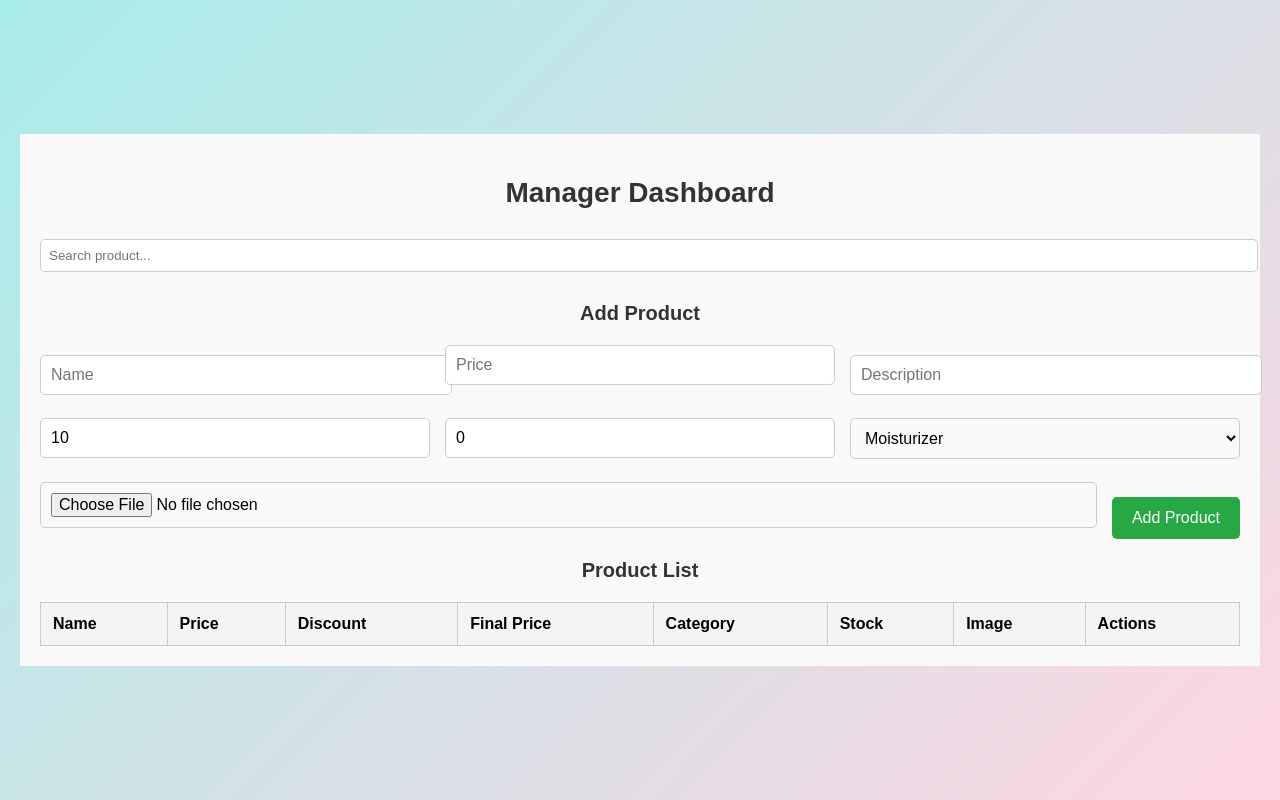
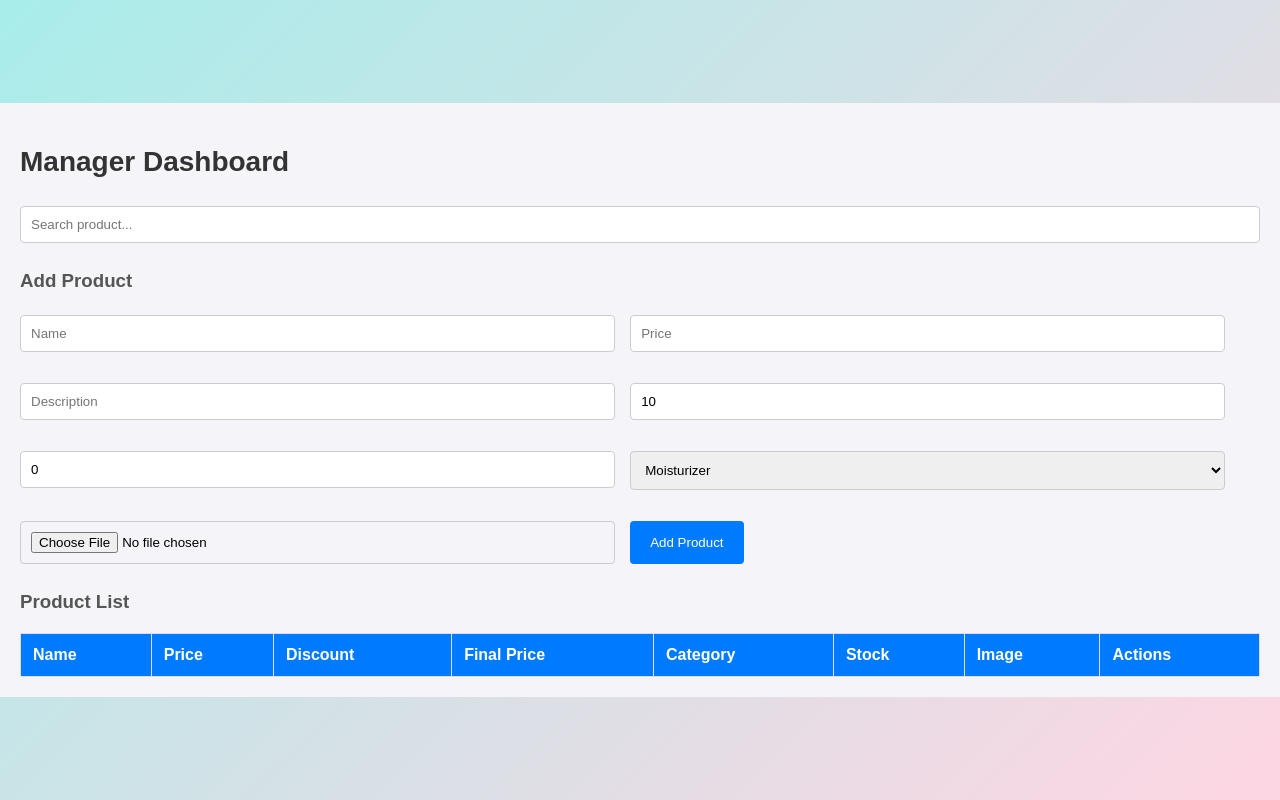
Before and after one commit to Hiiiiiiiii11/Spring2025SWD392_NET1707_G6_FE, a React (Create React App) app: page /manager in a window 1280 px wide. Built offline with nearby package versions, Linux system fonts and the light colour scheme.

Commit message:
cssagain

```diff
--- a/src/pages/Manager.css
+++ b/src/pages/Manager.css
@@ -1,132 +1,114 @@
-/* Container chính */
+/* General styles */
 .manager-container {
-  max-width: 1200px;
-  margin: 0 auto;
   padding: 20px;
   font-family: Arial, sans-serif;
-  background-color: #f9f9f9;
+  background-color: #f4f4f9;
 }
 
-h2, h3 {
-  text-align: center;
+h2 {
   color: #333;
+  margin-bottom: 20px;
 }
 
 h3 {
-  margin-top: 20px;
-  font-size: 20px;
+  color: #555;
+  margin-bottom: 15px;
 }
 
-/* Tìm kiếm sản phẩm */
-input[type="text"] {
+input, select, button {
+  padding: 10px;
+  margin: 8px 0;
+  border: 1px solid #ccc;
+  border-radius: 4px;
   width: 100%;
-  padding: 8px;
-  margin: 10px 0;
-  border: 1px solid #ccc;
-  border-radius: 5px;
+  box-sizing: border-box;
 }
 
-/* Form sản phẩm */
-.add-product-form {
-  display: flex;
-  flex-wrap: wrap;
-  gap: 15px;
-  justify-content: space-between;
-  margin-bottom: 20px;
+button {
+  background-color: #007bff;
+  color: white;
+  border: none;
+  cursor: pointer;
+  width: auto;
+  padding: 10px 20px;
 }
 
-/* Mỗi input trong form */
-.add-product-form .input-container {
-  flex: 1 1 calc(33% - 15px);
-  min-width: 250px;
-  display: flex;
-  flex-direction: column;
+button:hover {
+  background-color: #0056b3;
 }
 
-.add-product-form input,
-.add-product-form select {
-  padding: 10px;
-  border: 1px solid #ccc;
-  border-radius: 5px;
-  font-size: 16px;
-  margin-bottom: 8px;
-}
-
-.add-product-form select {
-  background-color: #f9f9f9;
-}
-
-/* Button thêm sản phẩm */
-.add-product-form button {
-  background-color: #28a745;
-  color: white;
-  border: none;
-  padding: 12px 20px;
-  border-radius: 5px;
-  cursor: pointer;
-  font-size: 16px;
-  margin-top: 15px;
-}
-
-.add-product-form button:hover {
-  background-color: #218838;
-}
-
-/* Lỗi và validate */
+/* Error messages */
 .error {
   color: red;
   font-size: 12px;
   margin-top: 5px;
 }
 
-.input-container input.error,
-.input-container select.error {
-  border-color: red;
+/* Form styles */
+.add-product-form {
+  display: flex;
+  flex-wrap: wrap;
+  gap: 15px;
 }
 
-/* Bảng sản phẩm */
+.input-container {
+  width: 48%; /* Ensure two inputs fit per row */
+}
+
+.input-container input,
+.input-container select {
+  width: 100%; /* Make inputs fit the container */
+}
+
+.input-container img {
+  max-width: 100px;
+  margin-top: 10px;
+  display: block;
+}
+
+/* Table styles */
 table {
   width: 100%;
   border-collapse: collapse;
   margin-top: 20px;
 }
 
-table th, table td {
+th, td {
   padding: 12px;
   text-align: left;
-  border: 1px solid #ccc;
+  border: 1px solid #ddd;
 }
 
-table th {
-  background-color: #f4f4f4;
+th {
+  background-color: #007bff;
+  color: white;
 }
 
-button {
-  padding: 6px 12px;
+td img {
+  max-width: 80px;
+  height: auto;
+}
+
+td button {
+  padding: 5px 10px;
+  margin-right: 5px;
+  background-color: #f44336;
+  color: white;
   border: none;
-  background-color: #007bff;
-  color: white;
-  border-radius: 5px;
   cursor: pointer;
 }
 
-button:hover {
-  background-color: #0056b3;
+td button:hover {
+  background-color: #d32f2f;
 }
 
-/* Định dạng cho ô "Out of stock" */
-span {
-  color: red;
-  font-weight: bold;
-}
-
-/* Responsive design */
+/* Responsive Design */
 @media (max-width: 768px) {
-  .add-product-form .input-container {
-    flex: 1 1 100%;
+  .input-container {
+    width: 100%; /* Stack inputs vertically on small screens */
   }
 
-  .add-product-form button {
-    width: 100%;
+  .add-product-form {
+    flex-direction: column;
   }
 }
```
